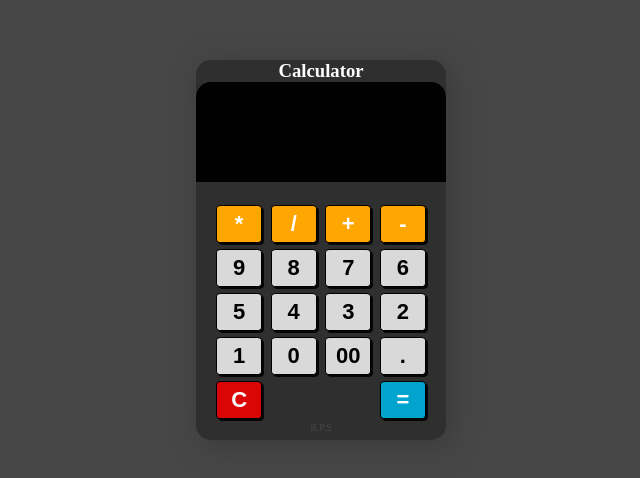
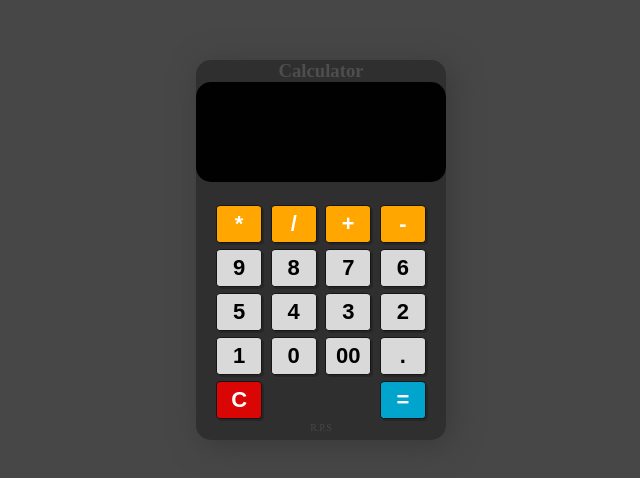
Before and after one commit to rpsrivastava24337/calculator, a plain HTML site: page index.html in a window 1280 px wide. Shown: the part 150-628 px from the top of the page, without its empty margins (319-959 px from the left). Drawn offline with Linux system fonts and the light colour scheme.

Commit message:
change color and add hover effects on buttons

```diff
--- a/style.css
+++ b/style.css
@@ -14,7 +14,7 @@ display: flex;
 
 h3{
   text-align: center;
-  color: #fffdfd;
+  color: #4e4e4e;
 }
 .calc {
   width: 250px;
@@ -32,7 +32,7 @@ form input {
   border: none;
   font-size: 2rem;
   color: rgb(255, 255, 255);
-  border-radius: 15px 15px 0px 0px;
+  border-radius: 15px ;
   background-color: rgb(1, 1, 1);
   text-align: right;
   pointer-events: none;
@@ -50,15 +50,19 @@ form input {
 button {
   flex: 0 0 22%;
   margin: 3px 0px;
-  border: 1px solid black;
+  border: 1px solid rgb(22, 22, 22);
   width: 38px;
   height: 38px;
   font-size: 22px;
   font-weight: 600;
   border-radius: 10%;
   cursor: pointer;
-  box-shadow: 2px 2px rgb(6, 6, 6);
+  box-shadow: 2px 2px rgb(39, 38, 38);
 
+}
+button:hover{
+  box-shadow: 2px 2px rgb(0, 0, 0);
+  font-size:20px ;
 }
 .btn-yellow{
   background-color: rgb(255, 166, 0);
```
